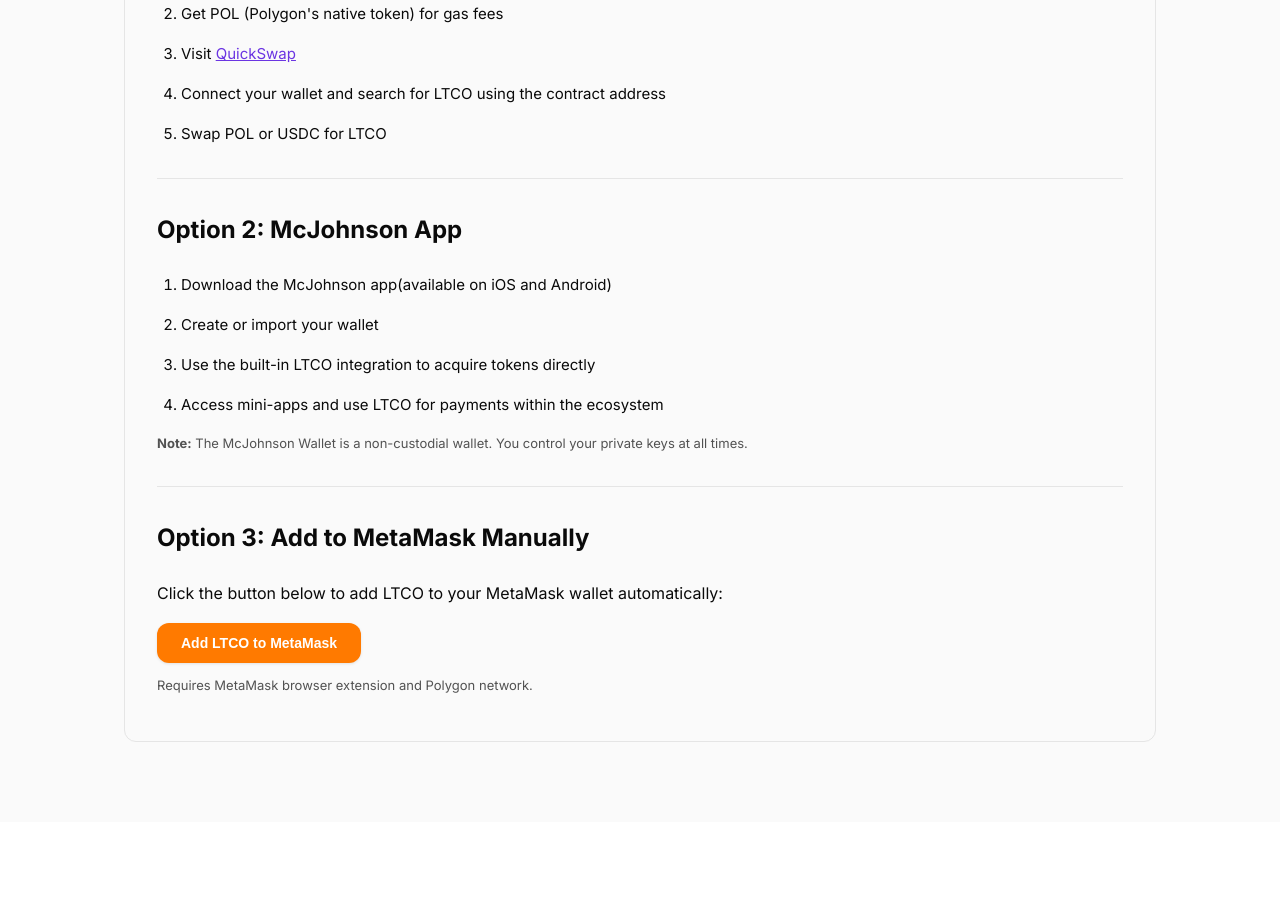
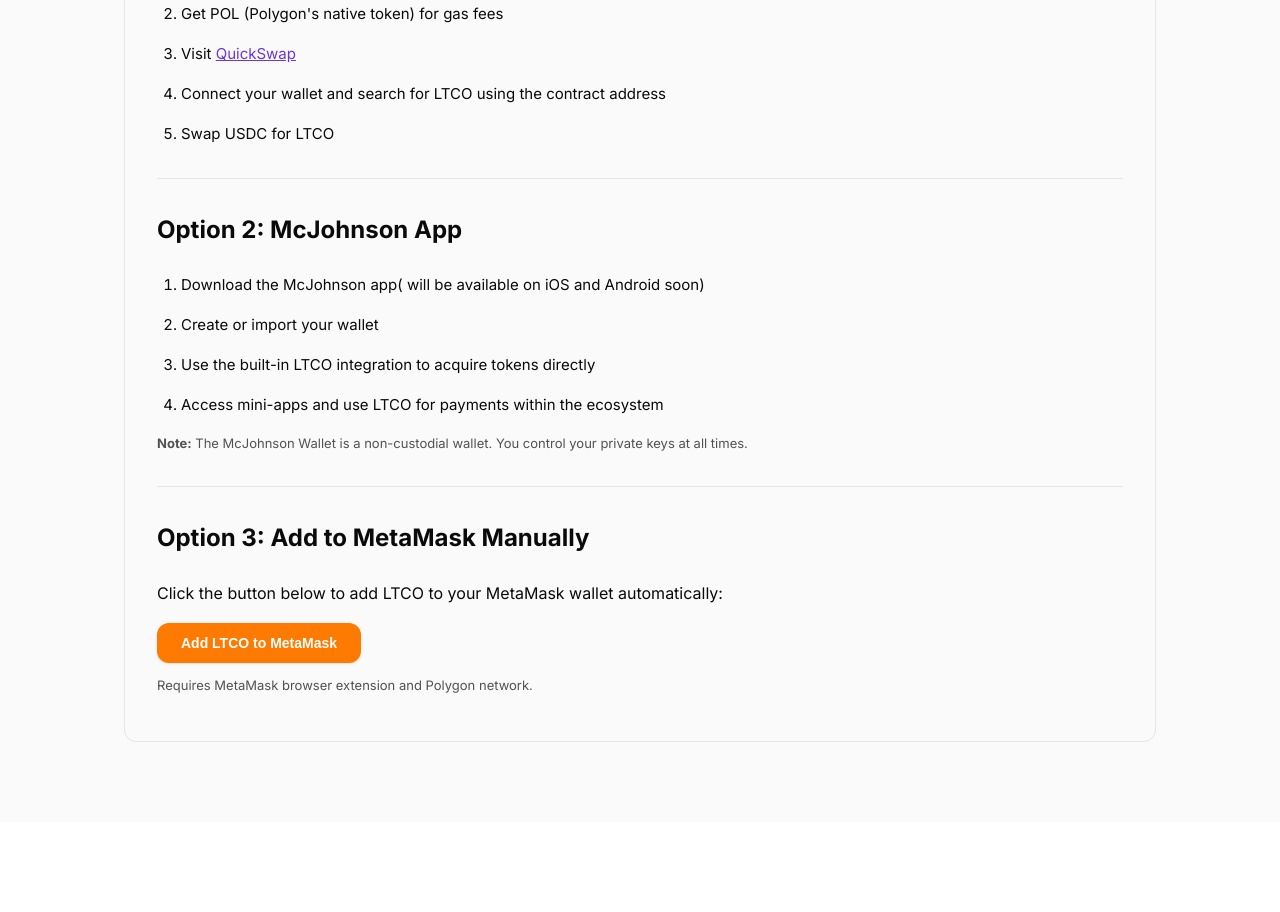
Before and after one commit to etsgoc/Lithcoin, a plain HTML site: page index.html in a window 1280 px wide. Shown: the part 2980-3892 px from the top of the page. Drawn offline with Linux system fonts and the light colour scheme.

Commit message:
Update index.html

```diff
--- a/index.html
+++ b/index.html
@@ -503,13 +503,13 @@
           <li>Get POL (Polygon's native token) for gas fees</li>
           <li>Visit <a href="https://quickswap.exchange" target="_blank" style="color: var(--purple);">QuickSwap</a></li>
           <li>Connect your wallet and search for LTCO using the contract address</li>
-          <li>Swap POL or USDC for LTCO</li>
+          <li>Swap USDC for LTCO</li>
         </ol>
 
         <div class="platform">
           <h3>Option 2: McJohnson App</h3>
           <ol>
-            <li>Download the McJohnson app(available on iOS and Android)</li>
+            <li>Download the McJohnson app( will be available on iOS and Android soon)</li>
             <li>Create or import your wallet</li>
             <li>Use the built-in LTCO integration to acquire tokens directly</li>
             <li>Access mini-apps and use LTCO for payments within the ecosystem</li>
```
